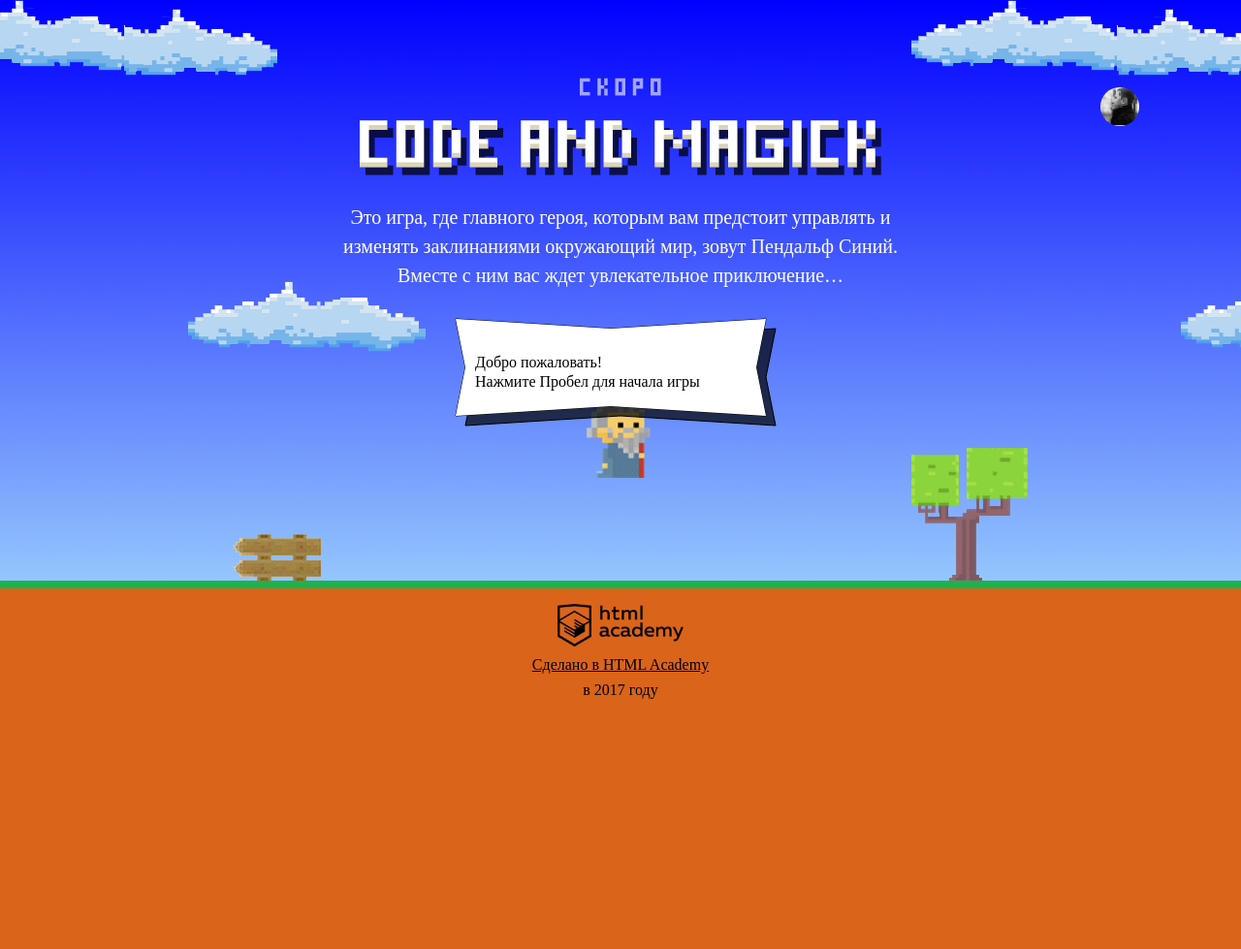
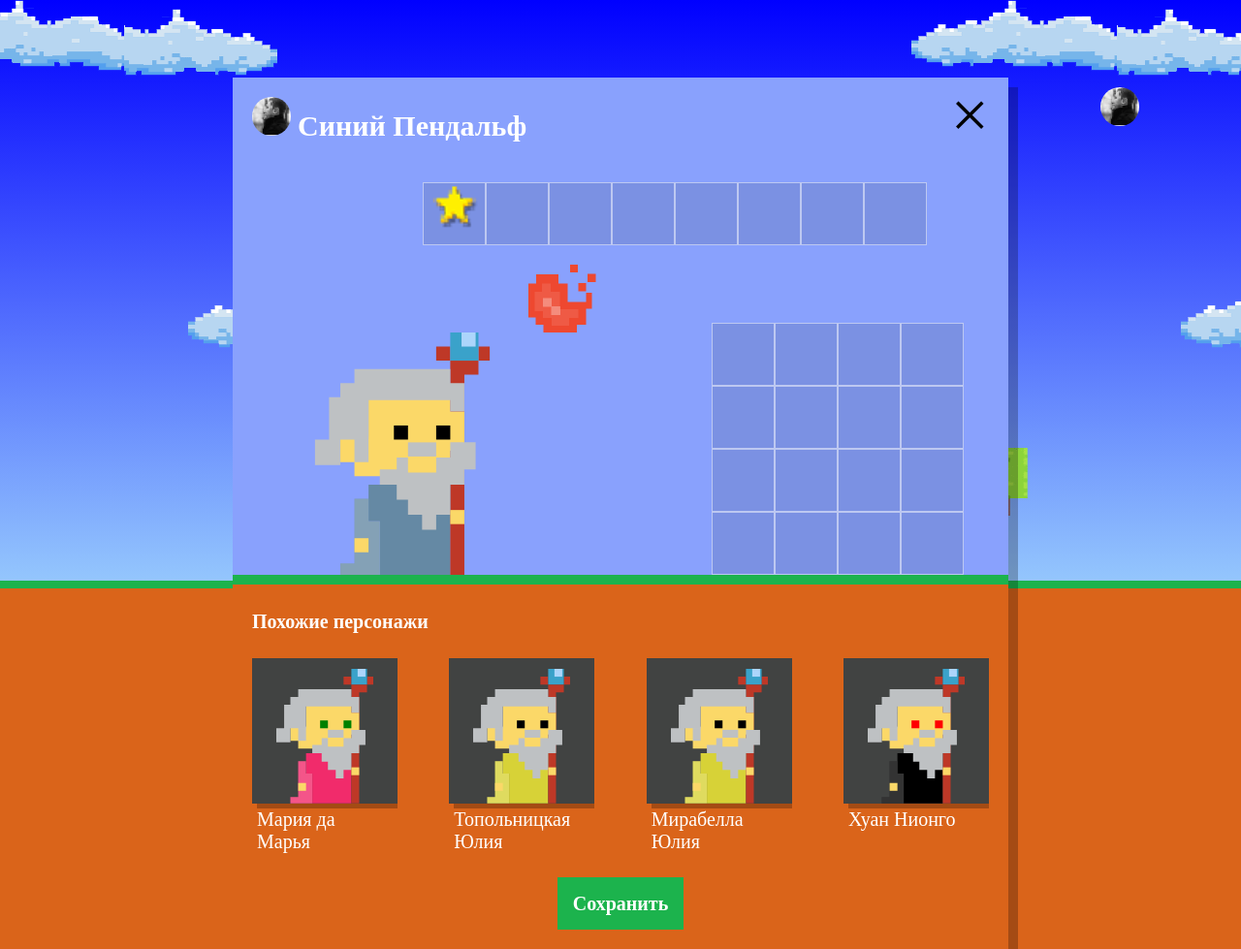
Before and after one commit to PavelKP/1242267-code-and-magick-20, a website: page index.html in a window 1280 px wide. Shown: the whole page at 97% size. Before the commit the page ends 800 px from the top, so only its background shows below. Drawn offline with Linux system fonts and the light colour scheme; a web font is replaced by a local one.

Commit message:
Выполнено задание модуля - вывод похожих персонажей

```diff
--- a/index.html
+++ b/index.html
@@ -207,6 +207,7 @@
 
   <script src="js/game.js"></script>
   <script src="js/stat.js"></script>
+  <script src="js/setup.js"></script>
 </body>
 
 </html>
--- /dev/null
+++ b/js/setup.js
@@ -0,0 +1,137 @@
+'use strict';
+
+var NAMES = [
+  'Иван',
+  'Хуан',
+  'Себастьян',
+  'Мария',
+  'Кристоф',
+  'Виктор',
+  'Юлия',
+  'Люпита',
+  'Вашингтон'
+];
+
+var SURNAMES = [
+  'да Марья',
+  'Верон',
+  'Мирабелла',
+  'Вальц',
+  'Онопко',
+  'Топольницкая',
+  'Нионго',
+  'Ирвинг'
+];
+
+var COAT_COLORS = [
+  'rgb(101, 137, 164)',
+  'rgb(241, 43, 107)',
+  'rgb(146, 100, 161)',
+  'rgb(56, 159, 117)',
+  'rgb(215, 210, 55)',
+  'rgb(0, 0, 0)'
+];
+
+var EYES_COLORS = [
+  'black',
+  'red',
+  'blue',
+  'yellow',
+  'green'
+];
+
+// Amount of similar characters
+var CHARACTER_AMOUNT = 4;
+
+// Get random index from any array
+var getRandomIndex = function (array) {
+  return Math.floor(Math.random() * array.length);
+};
+
+// Generate random name
+var generateName = function (names, surnames) {
+  // Generate numbers from 0 to 1
+  var swap = Math.floor(Math.random() * 2);
+  // Get random name
+  var randomName = names[getRandomIndex(names)];
+  // Get random surname
+  var randomSurname = surnames[getRandomIndex(surnames)];
+
+  // Random swap name for surname
+  if (swap) {
+    return randomName + ' ' + randomSurname;
+  } else {
+    return randomSurname + ' ' + randomName;
+  }
+};
+
+// Generate array of objects with random characters data
+var generateCharData = function (number) {
+  // Define empty array
+  var characters = [];
+
+  for (var i = 0; i < number; i++) {
+    characters.push({
+      name: generateName(NAMES, SURNAMES),
+      coatColor: COAT_COLORS[getRandomIndex(COAT_COLORS)],
+      eyesColor: EYES_COLORS[getRandomIndex(EYES_COLORS)]
+    });
+  }
+
+  return characters;
+};
+
+// Create wizard like an HTML block
+var generateWizardBlock = function (template, wizardData) {
+  // Clone template
+  var wizardBlock = template.cloneNode(true);
+  // Find name, coat color, eyes color elements into template
+  var name = wizardBlock.querySelector('.setup-similar-label');
+  var coatColor = wizardBlock.querySelector('.wizard-coat');
+  var eyesColor = wizardBlock.querySelector('.wizard-eyes');
+
+  // Set characteristics
+  name.textContent = wizardData.name;
+  coatColor.style.fill = wizardData.coatColor;
+  eyesColor.style.fill = wizardData.eyesColor;
+
+  return wizardBlock;
+};
+
+// Fill list of wizards
+var fillList = function (fragment, dataArray, template, charList) {
+
+  // Iterate throw data array and create wizard HTML blocks
+  for (var i = 0; i < dataArray.length; i++) {
+    var wizardBlock = generateWizardBlock(template, dataArray[i]);
+    // Append wizard HTML block to fragment
+    fragment.appendChild(wizardBlock);
+  }
+  // Append fragment to list of wizards
+  charList.appendChild(wizardFragment);
+};
+
+// Main popup window
+var userDialog = document.querySelector('.setup');
+// Similar character container
+var charListContainer = document.querySelector('.setup-similar');
+// Similar character list
+var charList = document.querySelector('.setup-similar-list');
+// Wizard template
+var template = document.querySelector('#similar-wizard-template')
+  .content
+  .querySelector('.setup-similar-item');
+
+
+// Show characters main popup window
+userDialog.classList.remove('hidden');
+// Create array of wizards data
+var wizardDataArray = generateCharData(CHARACTER_AMOUNT);
+// Create empty fragment
+var wizardFragment = document.createDocumentFragment();
+
+// Fill list of wizards
+fillList(wizardFragment, wizardDataArray, template, charList);
+
+// Show list of wizards
+charListContainer.classList.remove('hidden');
```
